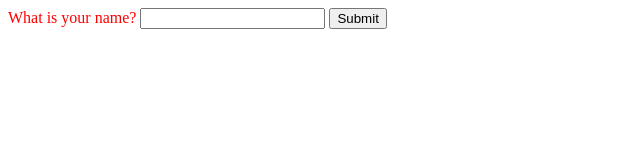
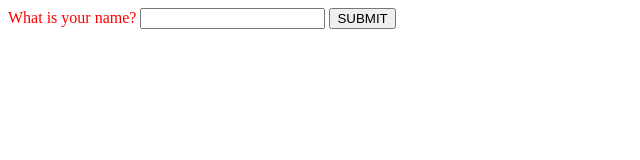
Before and after one commit to aramidetosin/ENAUTO, a plain HTML site: page GitExample2/index.html in a window 1280 px wide. Shown: the full height of the page, 0-640 px from the left. Drawn offline with Linux system fonts and the light colour scheme.

Commit message:
Reverting previos change

```diff
--- a/GitExample2/index.html
+++ b/GitExample2/index.html
@@ -6,9 +6,8 @@
     <body>
         <p>
             What is your name? <input id="inName" maxlength="15">
-            <button id="btnSubmit">Submit</button>
+            <button id="btnSubmit">SUBMIT</button>
         </p>
-    </hr>
         <h2 id="hello"></h2>
         <script src="./index.js"></script>
     </body>
```
